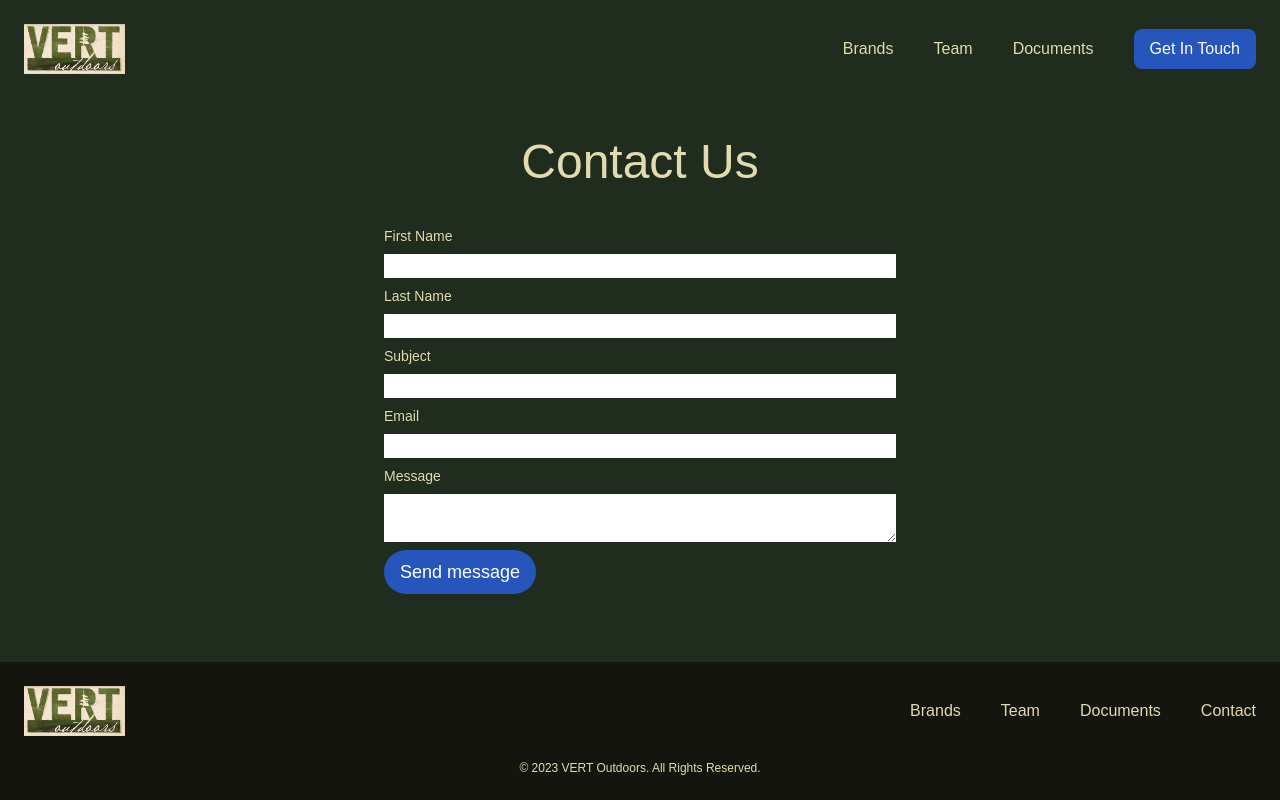
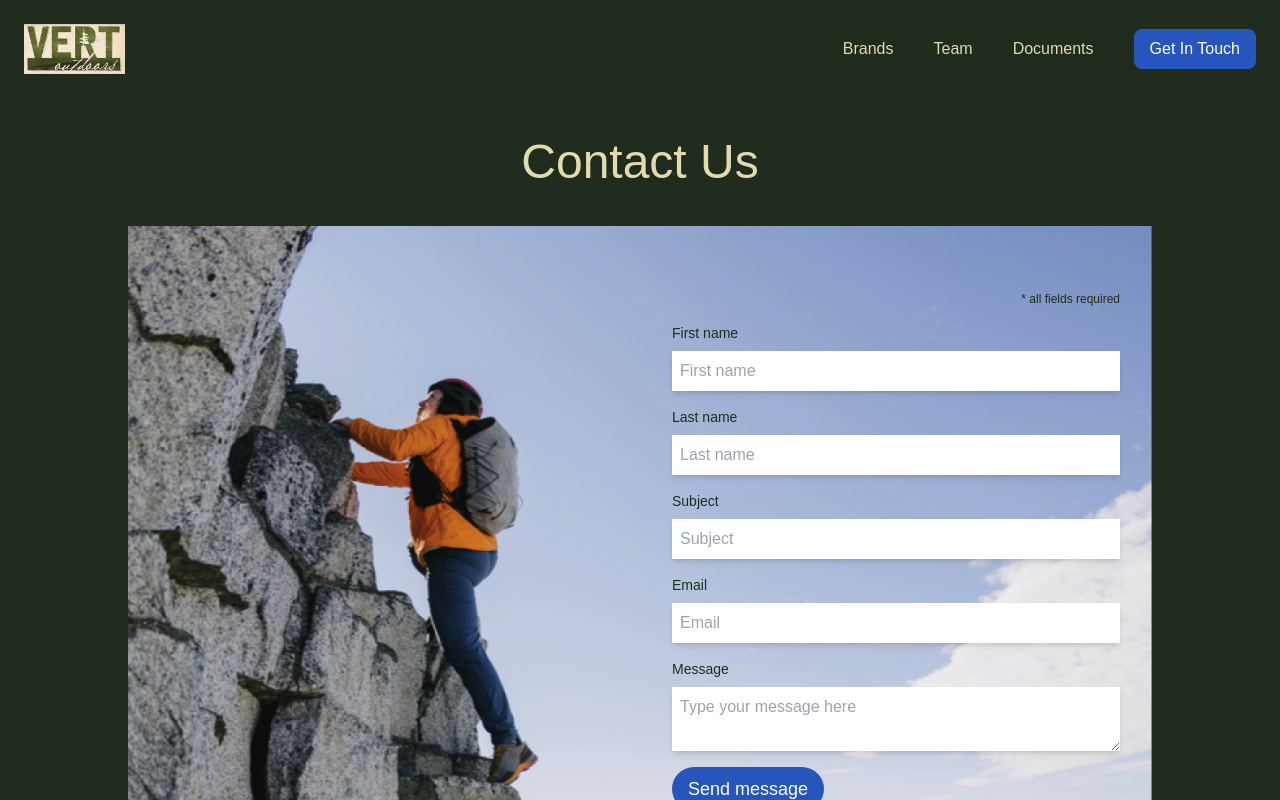
Before and after one commit to gabewolford/vert-outdoors, a Nuxt app: page /contact in a window 1280 px wide. Shown: the top 800 px of the page. Built offline with nearby package versions, Linux system fonts and the light colour scheme.

Commit message:
contact page lookin good

```diff
--- a/components/ContactForm.vue
+++ b/components/ContactForm.vue
@@ -39,22 +39,63 @@ export default {
   <form
     ref="form"
     @submit.prevent="sendEmail"
-    class="flex flex-col w-full md:w-1/2 mx-auto gap-2"
+    class="flex flex-col w-full mx-auto gap-4 md:text-[#1f2c1e]"
   >
-    <label class="text-sm">First Name</label>
-    <input type="text" name="first_name" />
+    <p class="text-xs text-right">* all fields required</p>
 
-    <label class="text-sm">Last Name</label>
-    <input type="text" name="last_name" />
+    <div class="flex flex-col gap-2">
+      <label class="text-sm">First name</label>
+      <input
+        type="text"
+        placeholder="First name"
+        name="first_name"
+        required="true"
+        class="p-2 shadow-md"
+      />
+    </div>
 
-    <label class="text-sm">Subject</label>
-    <input type="text" name="subject" />
+    <div class="flex flex-col gap-2">
+      <label class="text-sm">Last name</label>
+      <input
+        type="text"
+        placeholder="Last name"
+        name="last_name"
+        required="true"
+        class="p-2 shadow-md"
+      />
+    </div>
 
-    <label class="text-sm">Email</label>
-    <input type="email" name="user_email" />
+    <div class="flex flex-col gap-2">
+      <label class="text-sm">Subject</label>
+      <input
+        type="text"
+        placeholder="Subject"
+        name="subject"
+        required="true"
+        class="p-2 shadow-md"
+      />
+    </div>
 
-    <label class="text-sm">Message</label>
-    <textarea name="user_message"></textarea>
+    <div class="flex flex-col gap-2">
+      <label class="text-sm">Email</label>
+      <input
+        type="email"
+        placeholder="Email"
+        name="user_email"
+        required="true"
+        class="p-2 shadow-md"
+      />
+    </div>
+
+    <div class="flex flex-col gap-2">
+      <label class="text-sm">Message</label>
+      <textarea
+        name="user_message"
+        placeholder="Type your message here"
+        required="true"
+        class="p-2 shadow-md"
+      ></textarea>
+    </div>
 
     <button
       type="submit"
--- a/pages/contact/index.vue
+++ b/pages/contact/index.vue
@@ -9,6 +9,20 @@ useHead({
     class="w-[85vw] lg:w-[80vw] 2xl:w-[70vw] mx-auto my-auto flex flex-col gap-10 pt-6 md:pt-10 pb-[19rem] lg:pb-[12rem]"
   >
     <h1 class="w-full text-center text-2xl md:text-5xl">Contact Us</h1>
-    <ContactForm />
+
+    <section class="relative hidden md:block">
+      <img src="img/contact-image.png" class="w-full" />
+      <div
+        class="absolute top-0 right-0 w-full h-full flex md:w-1/2 px-8 items-center"
+      >
+        <ContactForm />
+      </div>
+    </section>
+
+    <section class="border block md:hidden">
+      <div class="w-full h-full flex md:w-full">
+        <ContactForm />
+      </div>
+    </section>
   </main>
 </template>
```
Also changed, not shown: public/img/contact-image.png (added).
